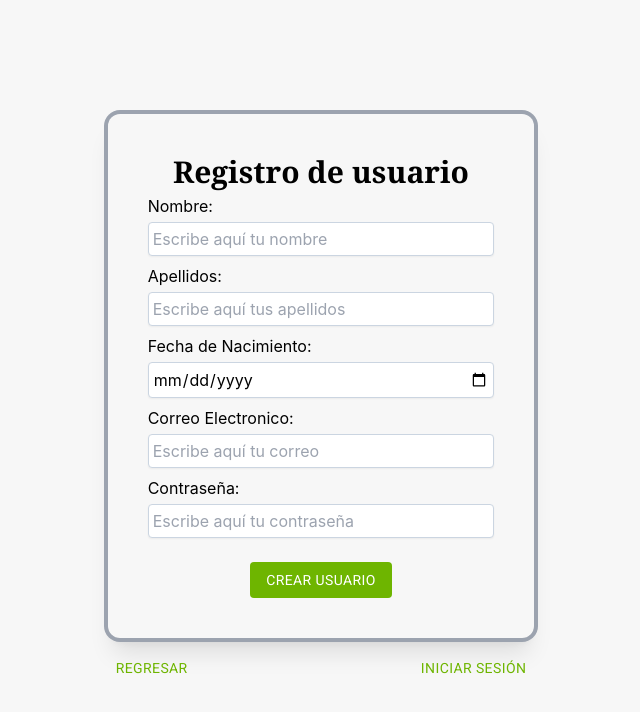
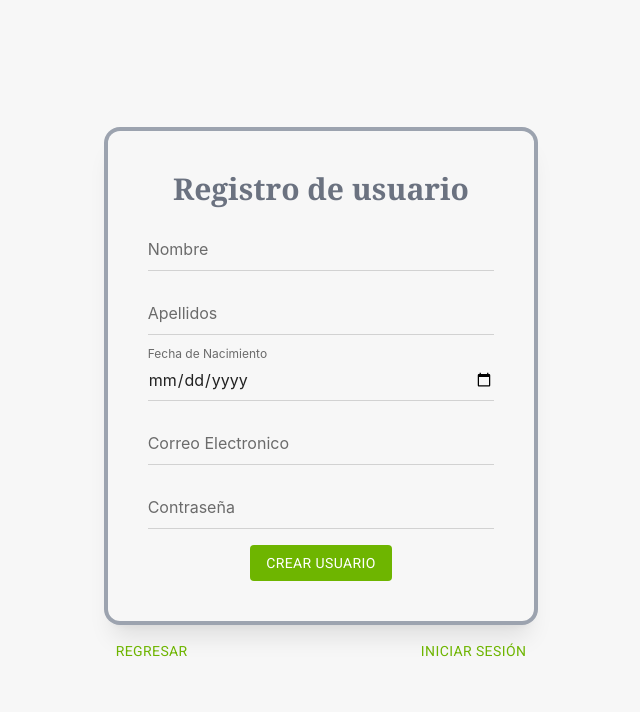
Before and after one commit to KnovaUnivalle/Web-Project-Front, a React (Vite) app: page /signup in a window 1280 px wide. Shown: the top 712 px of the page, without its empty margins (319-959 px from the left). Built offline with nearby package versions, Linux system fonts and the light colour scheme; no server answers.

Commit message:
update sign in and sign up

```diff
--- a/src/components/forms/SignUpUser.jsx
+++ b/src/components/forms/SignUpUser.jsx
@@ -1,17 +1,12 @@
-import { ErrorMessage, Field, Form, Formik } from 'formik';
+import { useState } from 'react';
+import { Form, Formik } from 'formik';
+import { Button } from '@mui/material';
+import { useNavigate } from 'react-router-dom';
 import { userSchema } from '../../schemas/signUpSchema';
-import { Button, FormGroup } from '@mui/material';
-import { useNavigate } from 'react-router-dom';
 import API from '../../utils/API';
-import { useState } from 'react';
 import InfoDialog from '../dialogs/InfoDialog';
+import FormikInput from '../inputs/FormikInput';
 
-const styles = {
-	errorMessage: 'text-red-700 font-serif rounded-sm',
-	formGroup: 'my-3 lg:my-1',
-	field:
-		'p-1 my-1 border rounded border-slate-300 shadow-sm focus:border-sky-500 focus:ring-1 focus:ring-sky-500 focus:shadow-outline focus:outline-none',
-};
 const successMessage = {
 	title: 'Registro exitoso',
 	body: 'Ya puedes iniciar sesión.',
@@ -21,7 +16,7 @@ const errorMessage = {
 	body: 'El Correo ya se encuentra registrado.',
 };
 
-const SignUpUser = () => {
+const SignUpUser = ({ rol }) => {
 	const [openDialogs, setOpenDialogs] = useState({ err: false, success: false });
 	const navigate = useNavigate();
 
@@ -57,71 +52,37 @@ const SignUpUser = () => {
 	};
 
 	return (
-		<div className='flex flex-col justify-center align-middle m-auto w-3/4 min-h-screen md:w-2/3 lg:w-1/3'>
 		<Formik
 			initialValues={{
 				name: '',
 				last_name: '',
 				email: '',
 				password: '',
-					rol: 1,
+				rol: rol,
 				birth_date: '',
 			}}
 			onSubmit={handleSubmit}
 			validationSchema={userSchema}
 		>
 			<Form className='ring-4 shadow-xl rounded-xl ring-gray-400 p-10'>
-					<h1 className='text-center text-3xl font-semibold font-serif'>Registro de usuario</h1>
-					<FormGroup className={styles.formGroup}>
-						<label htmlFor='name'>Nombre: </label>
-						<Field
-							className={styles.field}
-							name='name'
-							placeholder='Escribe aquí tu nombre'
-							type='text'
+				<h1 className='text-center text-3xl font-semibold font-serif text-gray-500'>
+					Registro de usuario
+				</h1>
+				<FormikInput name='name' type='text' label='Nombre' placeholder='Apellidos' />
+				<FormikInput name='last_name' type='text' label='Apellidos' placeholder='Apellidos' />
+				<FormikInput
+					name='birth_date'
+					type='date'
+					label='Fecha de Nacimiento'
+					placeholder='Fecha de Nacimiento'
 				/>
-						<ErrorMessage name='name' component='div' className={styles.errorMessage} />
-					</FormGroup>
-					<FormGroup className={styles.formGroup}>
-						<label htmlFor='last_name'>Apellidos: </label>
-						<Field
-							className={styles.field}
-							name='last_name'
-							placeholder='Escribe aquí tus apellidos'
-							type='text'
+				<FormikInput
+					name='email'
+					type='email'
+					label='Correo Electronico'
+					placeholder='Correo Electronico'
 				/>
-						<ErrorMessage name='last_name' component='div' className={styles.errorMessage} />
-					</FormGroup>
-					<FormGroup className={styles.formGroup}>
-						<label htmlFor='birth_date'>Fecha de Nacimiento: </label>
-						<Field
-							className={styles.field}
-							name='birth_date'
-							placeholder='Selecciona aquí tu fecha de nacimiento'
-							type='date'
-						/>
-						<ErrorMessage name='birth_date' component='div' className={styles.errorMessage} />
-					</FormGroup>
-					<FormGroup className={styles.formGroup}>
-						<label htmlFor='email'>Correo Electronico: </label>
-						<Field
-							className={styles.field}
-							name='email'
-							placeholder='Escribe aquí tu correo'
-							type='email'
-						/>
-						<ErrorMessage name='email' component='div' className={styles.errorMessage} />
-					</FormGroup>
-					<FormGroup className={styles.formGroup}>
-						<label htmlFor='password'>Contraseña: </label>
-						<Field
-							className={styles.field}
-							name='password'
-							placeholder='Escribe aquí tu contraseña'
-							type='password'
-						/>
-						<ErrorMessage name='password' component='div' className={styles.errorMessage} />
-					</FormGroup>
+				<FormikInput name='password' type='password' label='Contraseña' placeholder='Contraseña' />
 				<div className='flex justify-center'>
 					<Button
 						type='submit'
@@ -132,19 +93,10 @@ const SignUpUser = () => {
 						Crear Usuario
 					</Button>
 				</div>
+				<InfoDialog close={closeErr} open={openDialogs.err} message={errorMessage} />
+				<InfoDialog close={closeSuccess} open={openDialogs.success} message={successMessage} />
 			</Form>
 		</Formik>
-			<div className='flex justify-between pt-3'>
-				<Button style={{ color: '#6EB500' }} onClick={() => navigate(-1)}>
-					Regresar
-				</Button>
-				<Button style={{ color: '#6EB500' }} onClick={() => navigate('/signin')}>
-					Iniciar Sesión
-				</Button>
-			</div>
-			<InfoDialog close={closeErr} open={openDialogs.err} message={errorMessage} />
-			<InfoDialog close={closeSuccess} open={openDialogs.success} message={successMessage} />
-		</div>
 	);
 };
 
--- a/src/pages/SignIn.jsx
+++ b/src/pages/SignIn.jsx
@@ -1,17 +1,11 @@
-import { ErrorMessage, Field, Form, Formik } from 'formik';
+import { Form, Formik } from 'formik';
 import { signInSchema } from '../schemas/signInSchema';
-import { Button, FormGroup } from '@mui/material';
+import { Button } from '@mui/material';
 import { useNavigate } from 'react-router-dom';
 import API from '../utils/API';
 import InfoDialog from '../components/dialogs/InfoDialog';
 import { useState } from 'react';
-
-const styles = {
-	errorMessage: 'text-red-700 font-serif rounded-sm',
-	formGroup: 'my-3 lg:my-1',
-	field:
-		'p-1 my-1 border rounded border-slate-300 shadow-sm focus:border-sky-500 focus:ring-1 focus:ring-sky-500 focus:shadow-outline focus:outline-none',
-};
+import FormikInput from '../components/inputs/FormikInput';
 
 const errorMessage = {
 	title: 'Fallo en el inicio de sesión',
@@ -55,27 +49,22 @@ const SignIn = () => {
 				validationSchema={signInSchema}
 			>
 				<Form className='ring-4 shadow-xl rounded-xl ring-gray-400 p-10'>
-					<h1 className='text-center text-3xl font-semibold font-serif'>Inicio de sesión</h1>
-					<FormGroup className={styles.formGroup}>
-						<label htmlFor='email'>Correo Electronico: </label>
-						<Field
-							className={styles.field}
+					<h1 className='text-center text-3xl font-semibold font-serif text-gray-500'>
+						Inicio de sesión
+					</h1>
+					<FormikInput
 						name='email'
-							placeholder='Escribe aquí tu correo'
 						type='email'
+						label='Correo Electronico'
+						placeholder='Correo Electronico'
 					/>
-						<ErrorMessage name='email' component='div' className={styles.errorMessage} />
-					</FormGroup>
-					<FormGroup className={styles.formGroup}>
-						<label htmlFor='password'>Contraseña: </label>
-						<Field
-							className={styles.field}
+					<FormikInput
 						name='password'
-							placeholder='Escribe aquí tu contraseña'
 						type='password'
+						label='Contraseña'
+						placeholder='Contraseña'
 					/>
-						<ErrorMessage name='password' component='div' className={styles.errorMessage} />
-					</FormGroup>
+
 					<div className='flex justify-center'>
 						<Button
 							type='submit'
--- a/src/pages/signup/SignCustomer.jsx
+++ b/src/pages/signup/SignCustomer.jsx
@@ -0,0 +1,23 @@
+import { Button } from '@mui/material';
+import SignUpUser from '../../components/forms/SignUpUser';
+import { useNavigate } from 'react-router-dom';
+
+const SignCustomer = () => {
+	const navigate = useNavigate();
+
+	return (
+		<div className='flex font flex-col justify-center align-middle m-auto w-3/4 min-h-screen md:w-2/3 lg:w-1/3'>
+			<SignUpUser rol={1} />
+			<div className='flex justify-between pt-3'>
+				<Button style={{ color: '#6EB500' }} onClick={() => navigate(-1)}>
+					Regresar
+				</Button>
+				<Button style={{ color: '#6EB500' }} onClick={() => navigate('/signin')}>
+					Iniciar Sesión
+				</Button>
+			</div>
+		</div>
+	);
+};
+
+export default SignCustomer;
--- a/src/routes/SignRouter.jsx
+++ b/src/routes/SignRouter.jsx
@@ -1,6 +1,6 @@
 import { Route, Routes } from 'react-router-dom';
 import { Suspense, lazy } from 'react';
-import SignUpUser from '../components/forms/SignUpUser';
+import SignCustomer from '../pages/signup/SignCustomer';
 
 const NotFound = lazy(() => import('../pages/NotFound'));
 
@@ -9,7 +9,7 @@ const SignRouter = () => {
 		<>
 			<Routes>
 				<Route path='*' element={<NotFound />} />
-				<Route path='/' element={<SignUpUser />} />
+				<Route path='/' element={<SignCustomer />} />
 			</Routes>
 		</>
 	);
```
Lines whose indentation alone changed are shown as unchanged.
